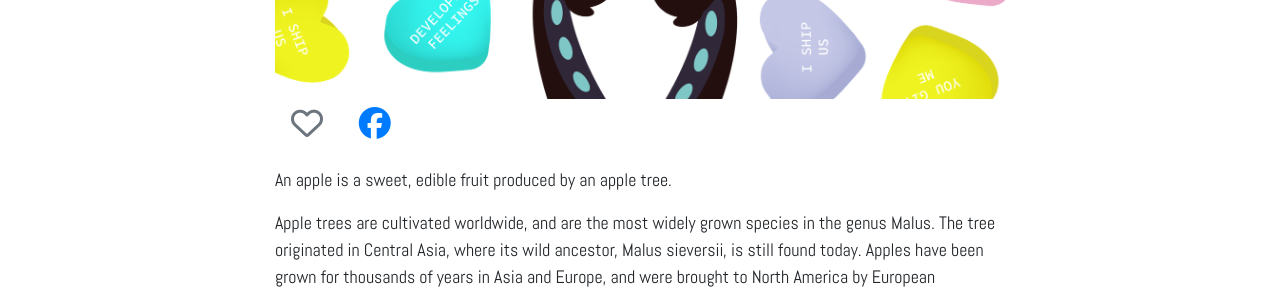
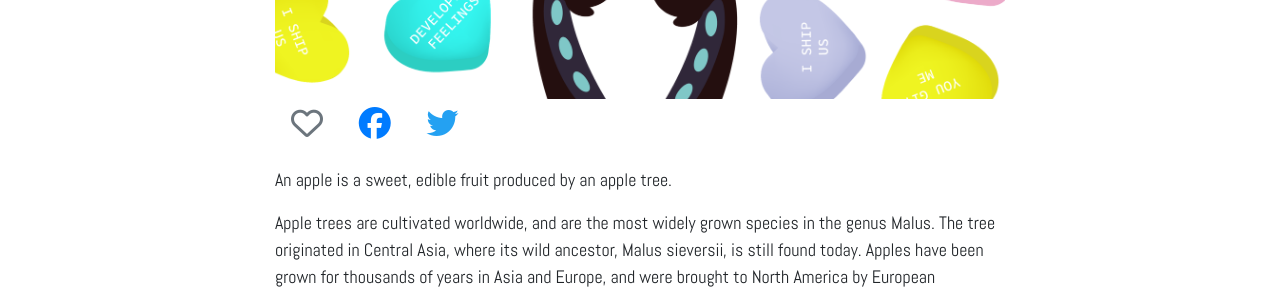
Before and after one commit to Straivesolutions/straive-blog, a Jekyll site: the page built from _posts/2020-02-06-apple.md, in a window 1280 px wide. Shown: the part 567-862 px from the top of the page. Built offline with Jekyll 4.4.1, drawn with Linux system fonts in a browser that asks for light colours; nearby versions of some CDN libraries; some web fonts are replaced; comment, search, counter and statistics services are not loaded.

Commit message:
Add twitter share button

```diff
--- a/_layouts/default.html
+++ b/_layouts/default.html
@@ -42,7 +42,6 @@
         json: '/search.json'
     })
 </script>
-<script src="{{ site.baseurl }}/assets/js/basic-functions.js"></script>
 <script src="https://code.jquery.com/jquery-3.4.1.slim.min.js"
         integrity="sha384-J6qa4849blE2+poT4WnyKhv5vZF5SrPo0iEjwBvKU7imGFAV0wwj1yYfoRSJoZ+n"
         crossorigin="anonymous"></script>
@@ -52,4 +51,6 @@
 <script src="https://stackpath.bootstrapcdn.com/bootstrap/4.4.1/js/bootstrap.min.js"
         integrity="sha384-wfSDF2E50Y2D1uUdj0O3uMBJnjuUD4Ih7YwaYd1iqfktj0Uod8GCExl3Og8ifwB6"
         crossorigin="anonymous"></script>
+<script src="{{ site.baseurl }}/assets/js/basic-functions.js"></script>
+<script async src="https://platform.twitter.com/widgets.js" charset="utf-8"></script>
 </html>
--- a/_layouts/post.html
+++ b/_layouts/post.html
@@ -5,8 +5,8 @@ layout: default
     <div class="container">
         <hr>
         <div class="row">
-            <div class="col pointer" onclick="goBack()">
-                <i class="fa fa-angle-left fa-2x"></i>
+            <div class="col" onclick="goBack()">
+                <i class="fa fa-angle-left fa-2x pointer"></i>
             </div>
         </div>
         <div class="row justify-content-center">
@@ -19,10 +19,17 @@ layout: default
                 </p>
                 <img class="w-100 img-fluid" src="{{site.baseurl}}/{{ page.img }}">
                 <p class="text-muted">
-                    <span class="d-inline-block nav-link"><i class="far fa-heart fa-2x"></i></span>
-                    <span class="d-inline-block nav-link">
+                    <span class="d-inline-block nav-link pointer" id="like-button">
+                        <i class="far fa-heart fa-2x"></i>
+                    </span>
+                    <span class="d-inline-block nav-link pointer">
                         <a href="https://www.facebook.com/sharer.php?u={{ site.url }}/{{ page.url }}&title={{ page.title }}" title="Share on Facebook" target="_blank">
                             <i class="fab fa-facebook fa-2x"></i>
+                        </a>
+                    </span>
+                    <span class="d-inline-block nav-link pointer">
+                        <a href="https://twitter.com/share?ref_src=twsrc%5Etfw" class="text-twitter-blue" data-size="large" data-show-count="false">
+                            <i class="fab fa-twitter fa-2x"></i>
                         </a>
                     </span>
                 </p>
--- a/assets/css/custom-css.css
+++ b/assets/css/custom-css.css
@@ -24,3 +24,9 @@ body {
 .font-size-paragraph{
     font-size: large;
 }
+#like-button:hover{
+    color: rgba(255, 0, 19, 0.75);
+}
+.text-twitter-blue{
+    color: #24a1f2;
+}
```
Also changed, not shown: 6 other files.
